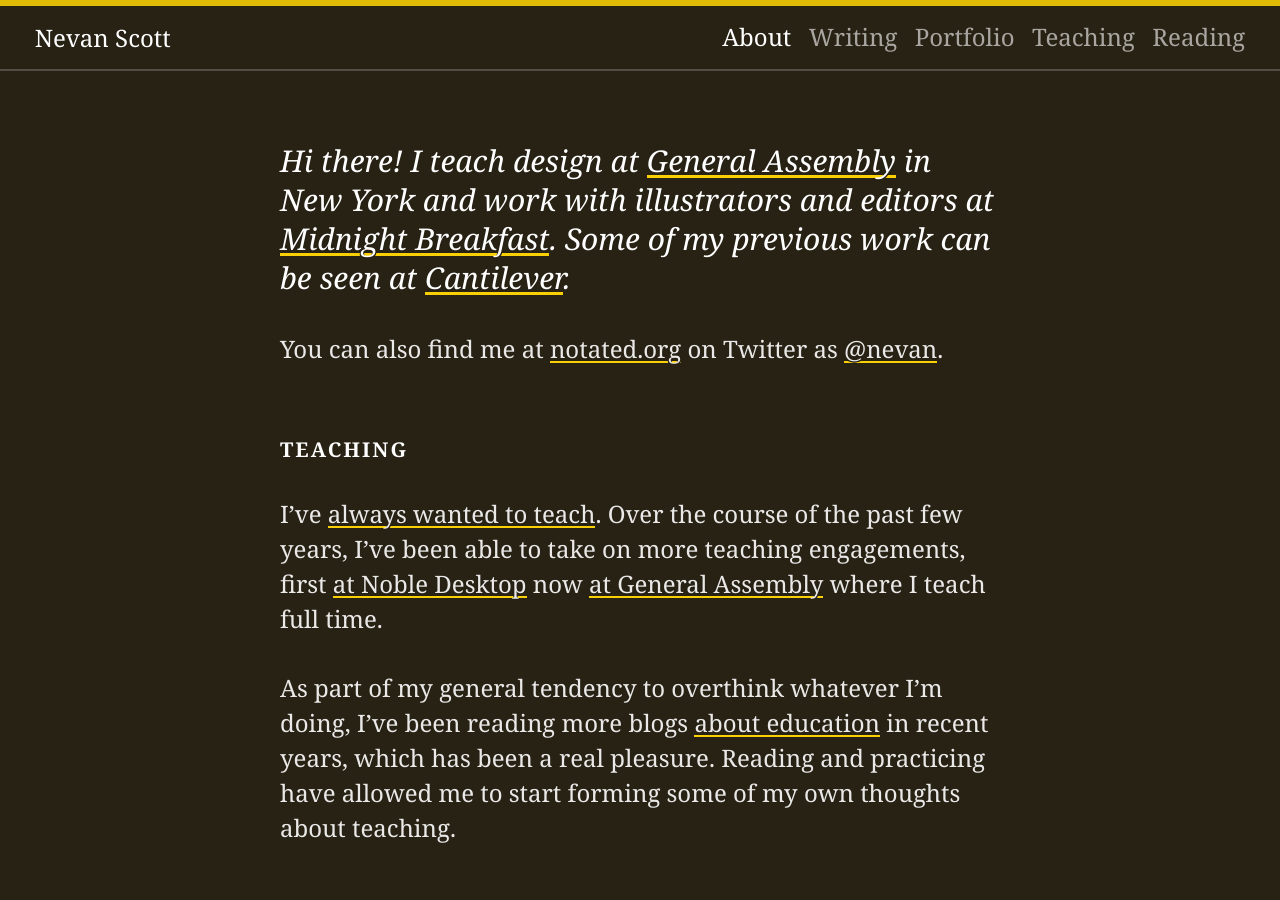
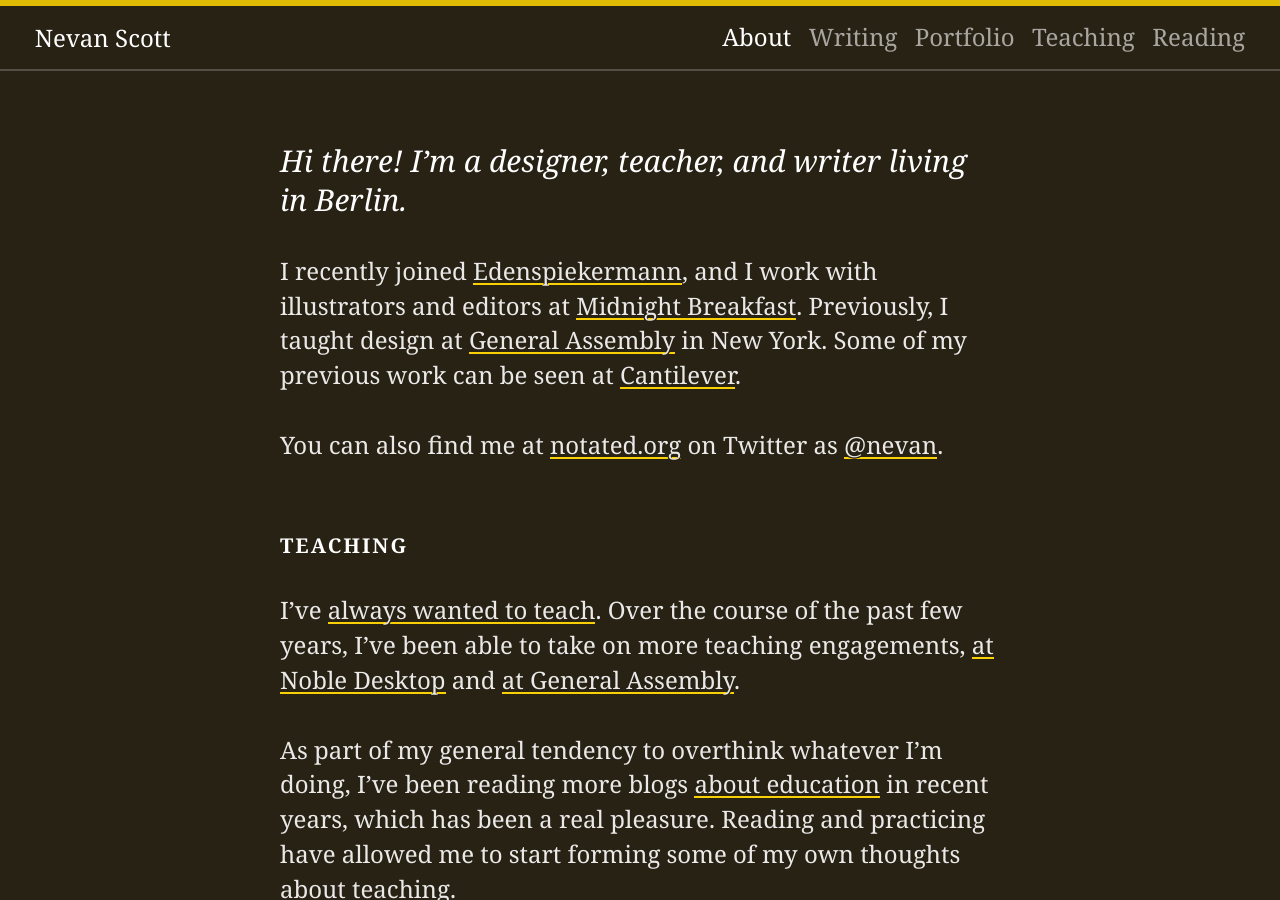
Before and after one commit to nevanscott/nevanscott.github.io, a Jekyll site: the page built from index.md, in a window 1280 px wide and 900 px high. Built offline with Jekyll 4.4.1, drawn with Linux system fonts in a browser that asks for light colours.

Commit message:
updated homepage status

```diff
--- a/index.md
+++ b/index.md
@@ -1,7 +1,9 @@
 ---
 ---
 
-<p class="lede" markdown="1">Hi there! I teach design at [General Assembly](http://generalassemb.ly/) in New York and work with illustrators and editors at [Midnight Breakfast](http://midnightbreakfast.com/). Some of my previous work can be seen at [Cantilever](http://cantilever.co/work/).</p>
+<p class="lede" markdown="1">Hi there! I'm a designer, teacher, and writer living in Berlin.</p>
+
+I recently joined [Edenspiekermann](https://www.edenspiekermann.com), and I work with illustrators and editors at [Midnight Breakfast](http://midnightbreakfast.com/). Previously, I taught design at [General Assembly](http://generalassemb.ly/) in New York. Some of my previous work can be seen at [Cantilever](http://cantilever.co/work/).
 
 You can also find me at <a href="http://notated.org">notated.org</a> on Twitter as <a href="https://twitter.com/nevan" rel="me">@nevan</a>.
 
@@ -9,7 +11,7 @@ You can also find me at <a href="http://notated.org">notated.org</a> on Twitter
 Teaching
 --------
 
-I've [always wanted to teach](/teaching/). Over the course of the past few years, I've been able to take on more teaching engagements, first [at Noble Desktop](/noble/) now [at General Assembly](/ga/) where I teach full time.
+I've [always wanted to teach](/teaching/). Over the course of the past few years, I've been able to take on more teaching engagements, [at Noble Desktop](/noble/) and [at General Assembly](/ga/).
 
 As part of my general tendency to overthink whatever I'm doing, I've been reading more blogs [about education](/education/) in recent years, which has been a real pleasure. Reading and practicing have allowed me to start forming some of my own thoughts about teaching.
 
```
